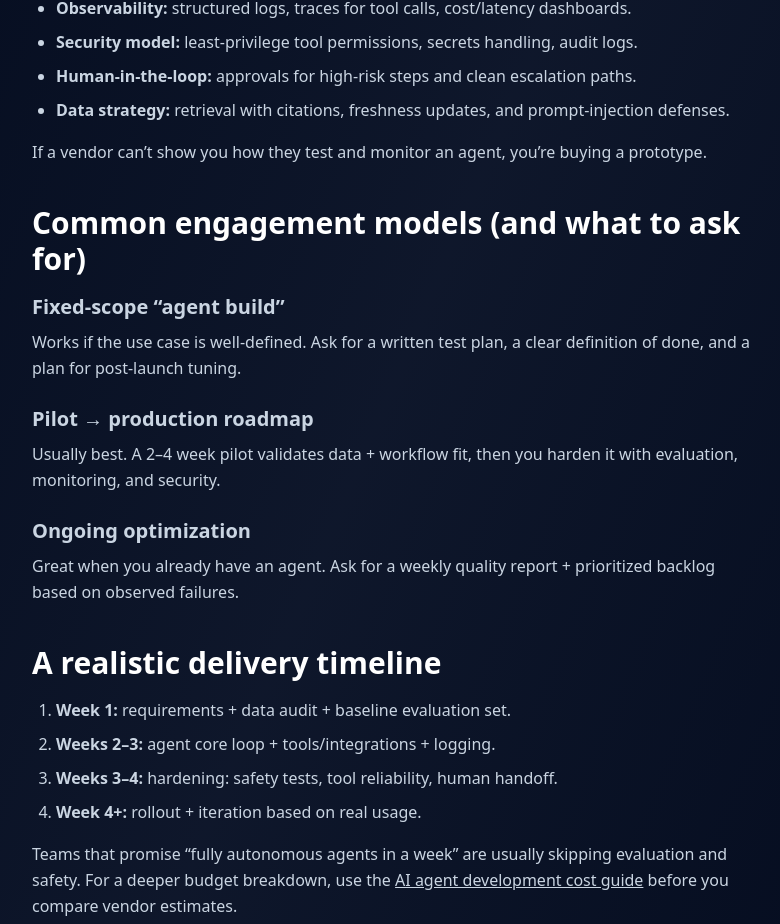
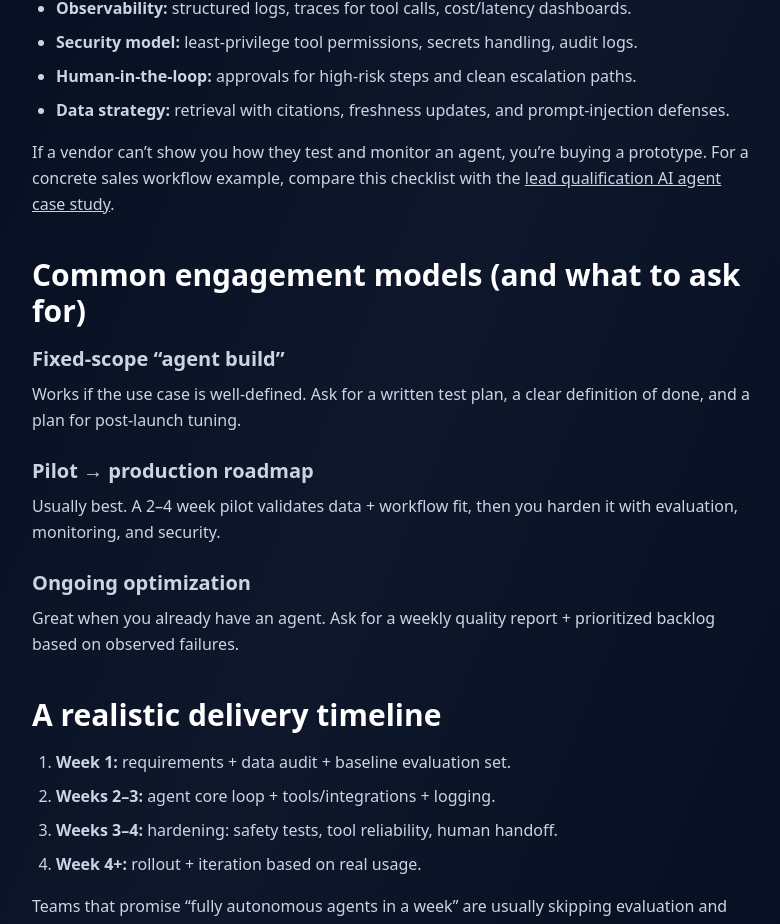
Before and after one commit to ethansure/thexu-studio, a Next.js app: page /insights/ai-agent-development-company in a window 1280 px wide. Shown: the part 1136-2060 px from the top of the page, without its empty margins (248-1028 px from the left). Built offline with nearby package versions, Linux system fonts and the light colour scheme.

Commit message:
Link agent checklist to lead qualification case study

```diff
--- a/src/app/insights/ai-agent-development-company/page.tsx
+++ b/src/app/insights/ai-agent-development-company/page.tsx
@@ -48,7 +48,7 @@ export default function PostPage() {
         description:
           'A practical checklist for choosing an AI agent development company: architecture, integrations, evaluation, security, and what a realistic delivery timeline looks like.',
         datePublished: '2026-05-10',
-        dateModified: '2026-06-19',
+        dateModified: '2026-06-30',
         inLanguage: 'en-US',
         mainEntityOfPage: {
           '@type': 'WebPage',
@@ -204,7 +204,12 @@ export default function PostPage() {
             </li>
           </ul>
           <p className="mt-4">
-            If a vendor can’t show you how they test and monitor an agent, you’re buying a prototype.
+            If a vendor can’t show you how they test and monitor an agent, you’re buying a prototype. For a concrete
+            sales workflow example, compare this checklist with the{' '}
+            <Link className="underline hover:text-white" href="/case-studies/lead-qualification-ai-agent">
+              lead qualification AI agent case study
+            </Link>
+            .
           </p>
         </Section>
 
```
